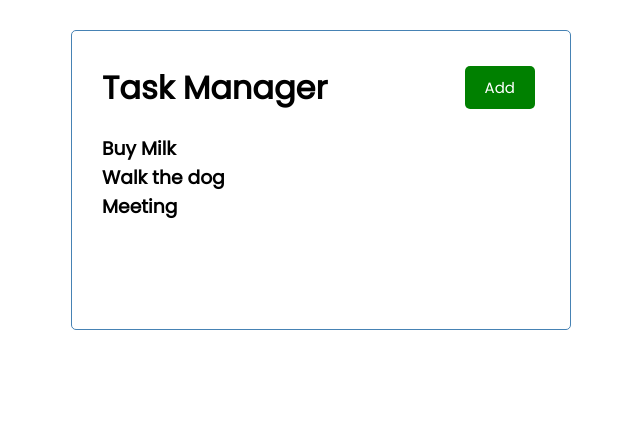
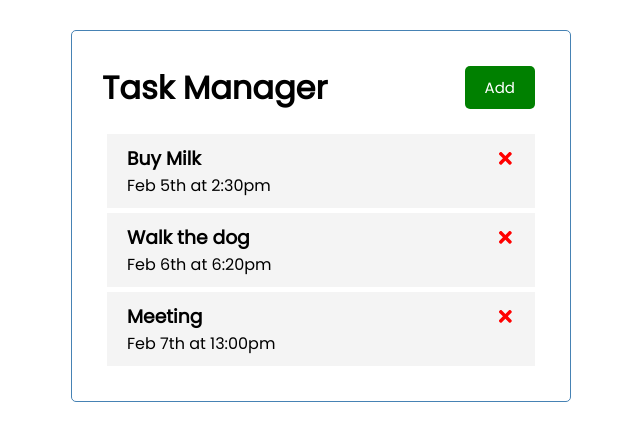
Before and after one commit to ofir-frd/Task-Manager-React-JS, a React (Create React App) app: page / in a window 1280 px wide. Shown: the top 440 px of the page, without its empty margins (319-959 px from the left). Built offline with nearby package versions, Linux system fonts and the light colour scheme.

Commit message:
Add Task conponent and delete button

```diff
--- a/package.json
+++ b/package.json
@@ -6,6 +6,7 @@
     "cra-template": "1.2.0",
     "react": "^18.2.0",
     "react-dom": "^18.2.0",
+    "react-icons": "^4.4.0",
     "react-scripts": "5.0.1"
   },
   "scripts": {
--- a/src/App.js
+++ b/src/App.js
@@ -25,10 +25,15 @@ function App() {
         }
     ])
 
+    // Delete Task
+    const deleteTask = (id) => {
+       setTasks(tasks.filter((task) => task.id !== id))
+    }
+
   return (
     <div className="container">
       <Header />
-      <Tasks tasks={tasks}/>
+      <Tasks tasks={tasks} onDelete={deleteTask} />
     </div>
   )
 }
--- /dev/null
+++ b/src/components/Task.js
@@ -0,0 +1,15 @@
+import {FaTimes} from 'react-icons/fa'
+
+const Task = ({ task, onDelete }) => {
+    return(
+        <div className={'task'}>
+            <h3>
+                {task.text} <FaTimes style={{color: 'red',
+                cursor: 'pointer'}} onClick={() => onDelete(task.id)}/>
+            </h3>
+            <p>{task.day}</p>
+        </div>
+    )
+}
+
+export default Task
--- a/src/components/Tasks.js
+++ b/src/components/Tasks.js
@@ -1,8 +1,11 @@
-const Tasks = ({tasks}) => {
+import Task from './Task'
+
+const Tasks = ({tasks, onDelete}) => {
     return(
         <>
             {tasks.map((task) => (
-                <h3 key={task.id}>{task.text}</h3>
+                <Task key={task.id} task={task}
+                      onDelete={onDelete} />
             ))}
         </>
     )
```
Also changed, not shown: 1 other file (tests, documents, lock files or other folders).
